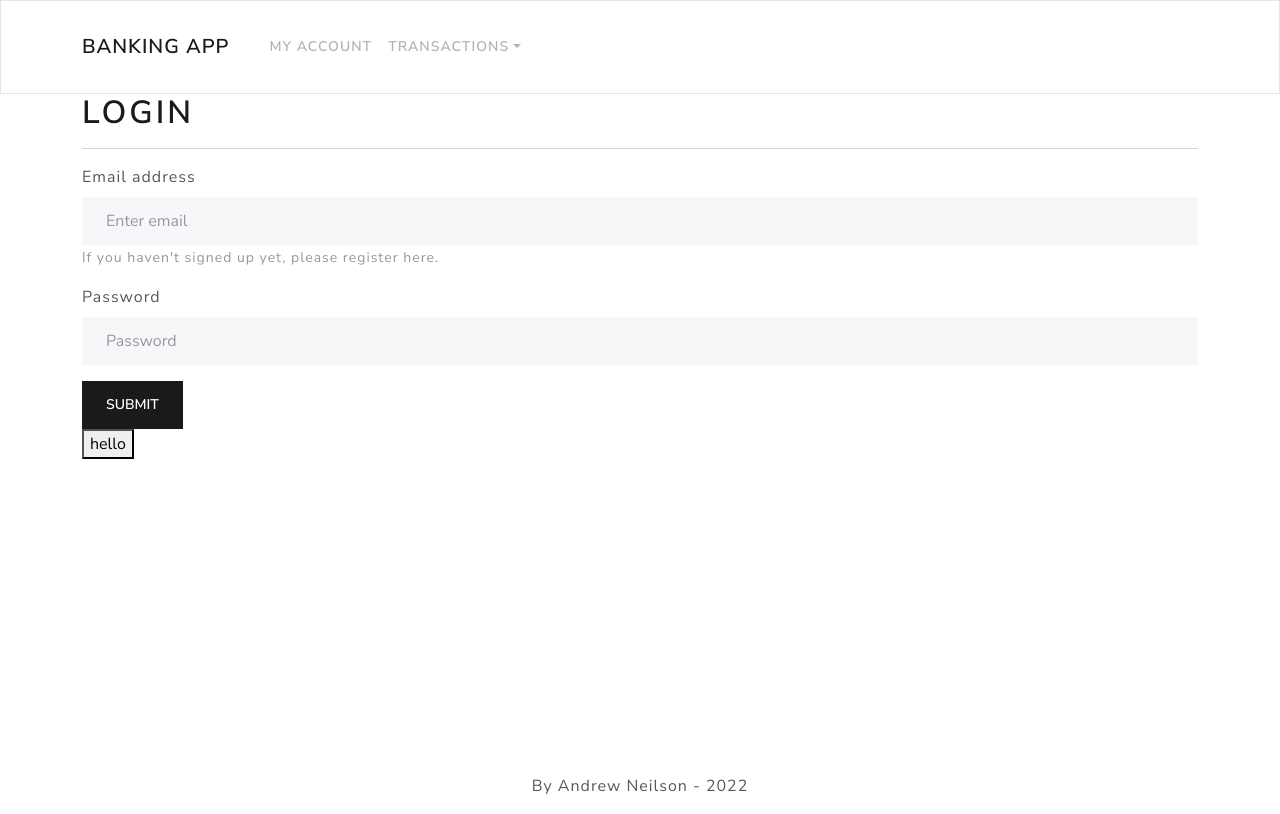
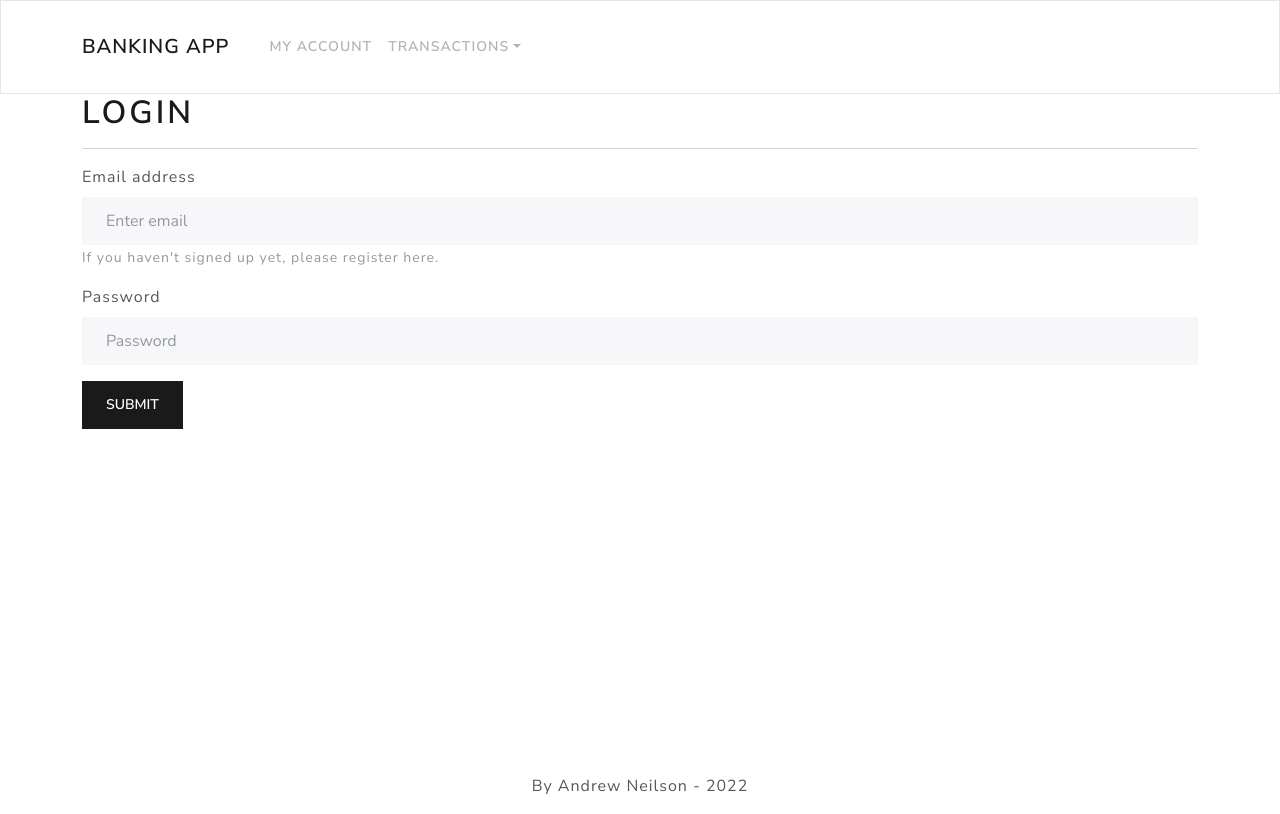
Before and after one commit to dragon-seed/banking_app, a React (Create React App) app in the folder bank-client/: page /#/login in a window 1280 px wide. Built offline with nearby package versions, Linux system fonts and the light colour scheme; sample sign-in values are in the browser's storage.

Commit message:
final front end pushes

```diff
--- a/bank-client/src/components/Login.js
+++ b/bank-client/src/components/Login.js
@@ -91,9 +91,9 @@ const Login = () => {
             Submit
           </Button>
         </Form>
-        <button onClick={trackUser} text="hello">
+        {/* <button onClick={trackUser} text="hello">
           hello
-        </button>
+        </button> */}
       </div>
     </MainScreen>
   );
--- a/bank-client/src/components/Withdraw.js
+++ b/bank-client/src/components/Withdraw.js
@@ -25,14 +25,16 @@ const Withdraw = () => {
 
     const getUser = () => {
         const userData = localStorage.getItem('userInfo')
+        console.log('userData', userData)
         const parseData = JSON.parse(userData)
+        console.log('parse data', parseData)
         return parseData
     }
 
     const getBalance = async () => {
         const email = getUser()['email']
         const data = await axios('/api/users/currentbalance', {params: {email: email}})
-        console.log(data)
+        console.log('data', data)
         //Set user balance with data
         setUserBalance(data.data['balance'])
     }
```
